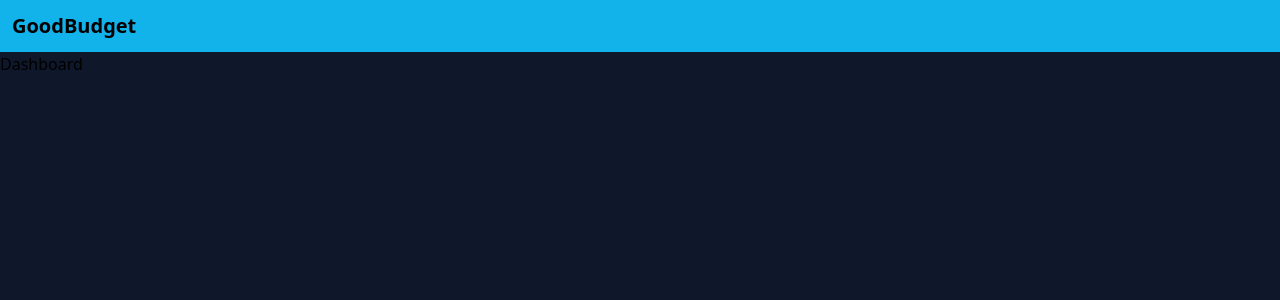
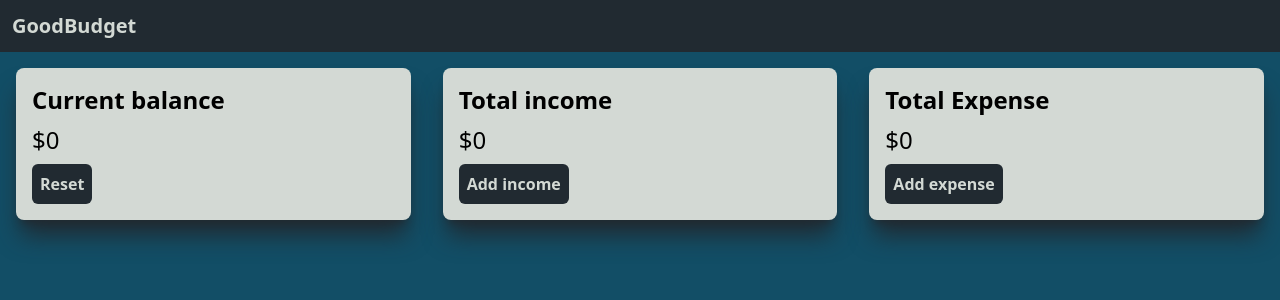
Before and after one commit to Sowdarjya/Goodbudget, a React (Vite) app: page /dashboard in a window 1280 px wide. Shown: the top 300 px of the page. Built offline with nearby package versions, Linux system fonts and the light colour scheme.

Commit message:
Added card component for dashboard

```diff
--- a/index.html
+++ b/index.html
@@ -6,7 +6,7 @@
     <meta name="viewport" content="width=device-width, initial-scale=1.0" />
     <title>GoodBudget</title>
   </head>
-  <body class="bg-slate-900">
+  <body class="bg-[#124e66]">
     <div id="root"></div>
     <script type="module" src="/src/main.jsx"></script>
   </body>
--- a/src/Pages/Dashboard.jsx
+++ b/src/Pages/Dashboard.jsx
@@ -1,7 +1,14 @@
 import React from "react";
+import Card from "../components/Card";
 
 const Dashboard = () => {
-  return <div>Dashboard</div>;
+  return (
+    <div className="flex flex-col items-center justify-around md:flex-row">
+      <Card title={"Current balance"} buttonText={"Reset"} />
+      <Card title={"Total income"} buttonText={"Add income"} />
+      <Card title={"Total Expense"} buttonText={"Add expense"} />
+    </div>
+  );
 };
 
 export default Dashboard;
--- a/src/Pages/Signup.jsx
+++ b/src/Pages/Signup.jsx
@@ -63,8 +63,10 @@ const Signup = () => {
   return (
     <div className="flex items-center justify-center h-[90vh]">
       {haveAnAccount ? (
-        <div className="bg-[#12b3eb] w-[50%] rounded-lg p-6 h-[55%]">
-          <h2 className="text-center text-3xl m-3">GoodBudget</h2>
+        <div className=" bg-[#d3d9d4] shadow-2xl shadow-[#212a31] w-[50%] rounded-lg p-6 h-[55%]">
+          <h2 className="text-center font-bold text-3xl m-3 text-[#212a31]">
+            GoodBudget
+          </h2>
 
           <form>
             <div className="mb-3">
@@ -105,8 +107,10 @@ const Signup = () => {
           </form>
         </div>
       ) : (
-        <div className="bg-[#12b3eb] w-[50%] rounded-lg p-6 h-5/6">
-          <h2 className="text-center text-3xl m-3">GoodBudget</h2>
+        <div className=" bg-[#d3d9d4] shadow-2xl shadow-[#212a31] w-[50%] rounded-lg p-6 h-5/6">
+          <h2 className="text-center font-bold text-3xl m-3 text-[#212a31]">
+            GoodBudget
+          </h2>
 
           <form>
             <div className="mb-3">
--- /dev/null
+++ b/src/components/Card.jsx
@@ -0,0 +1,17 @@
+import React from "react";
+
+const Card = ({ title, buttonText }) => {
+  return (
+    <div className="m-4 w-1/3">
+      <div className="w-full bg-[#d3d9d4] p-4 rounded-lg shadow-xl shadow-[#212a31]">
+        <h4 className="text-2xl font-semibold mb-2">{title} </h4>
+        <p className="text-2xl mb-2">$0</p>
+        <button className="bg-[#212a31] font-bold text-[#d3d9d4] p-2 rounded-md">
+          {buttonText}
+        </button>
+      </div>
+    </div>
+  );
+};
+
+export default Card;
--- a/src/components/Header/Header.jsx
+++ b/src/components/Header/Header.jsx
@@ -2,9 +2,9 @@ import React from "react";
 
 const Header = () => {
   return (
-    <nav className="bg-[#12b3eb] flex p-3 items-center justify-between">
+    <nav className="bg-[#212a31] flex p-3 items-center justify-between">
       <div>
-        <p className="text-xl font-bold">GoodBudget</p>
+        <p className="text-xl font-bold text-[#d3d9d4]">GoodBudget</p>
       </div>
     </nav>
   );
```
